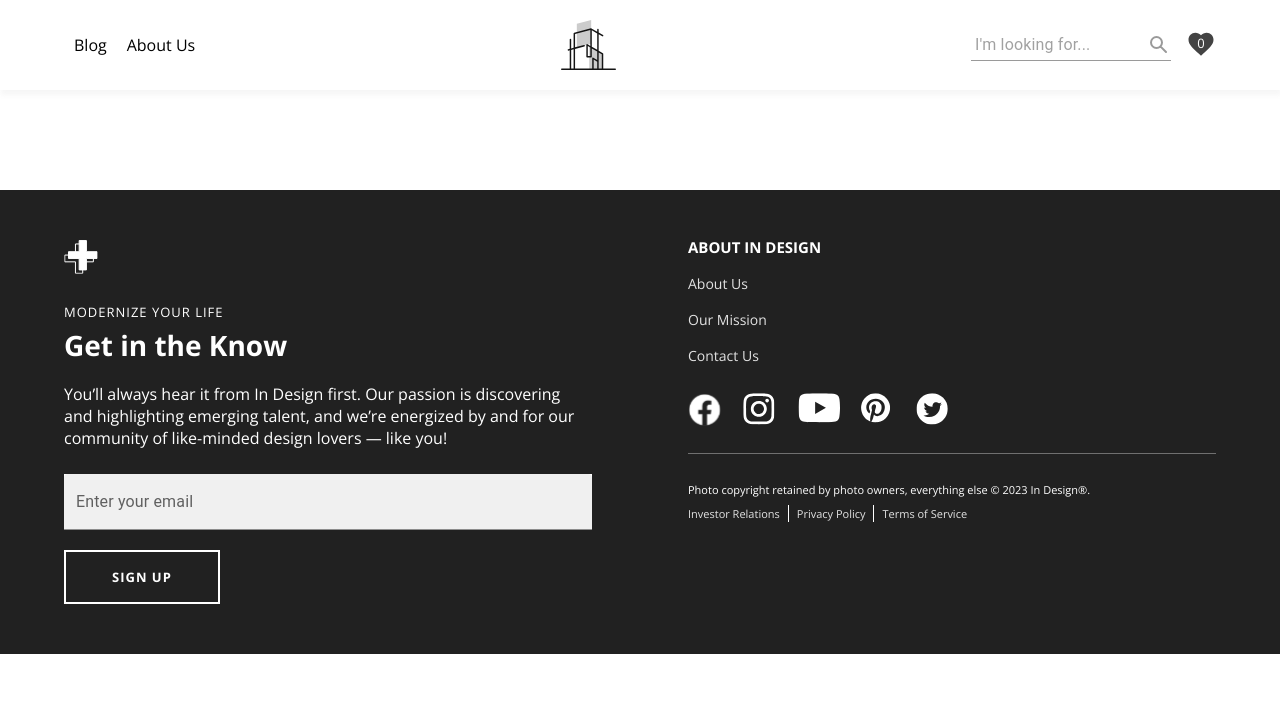
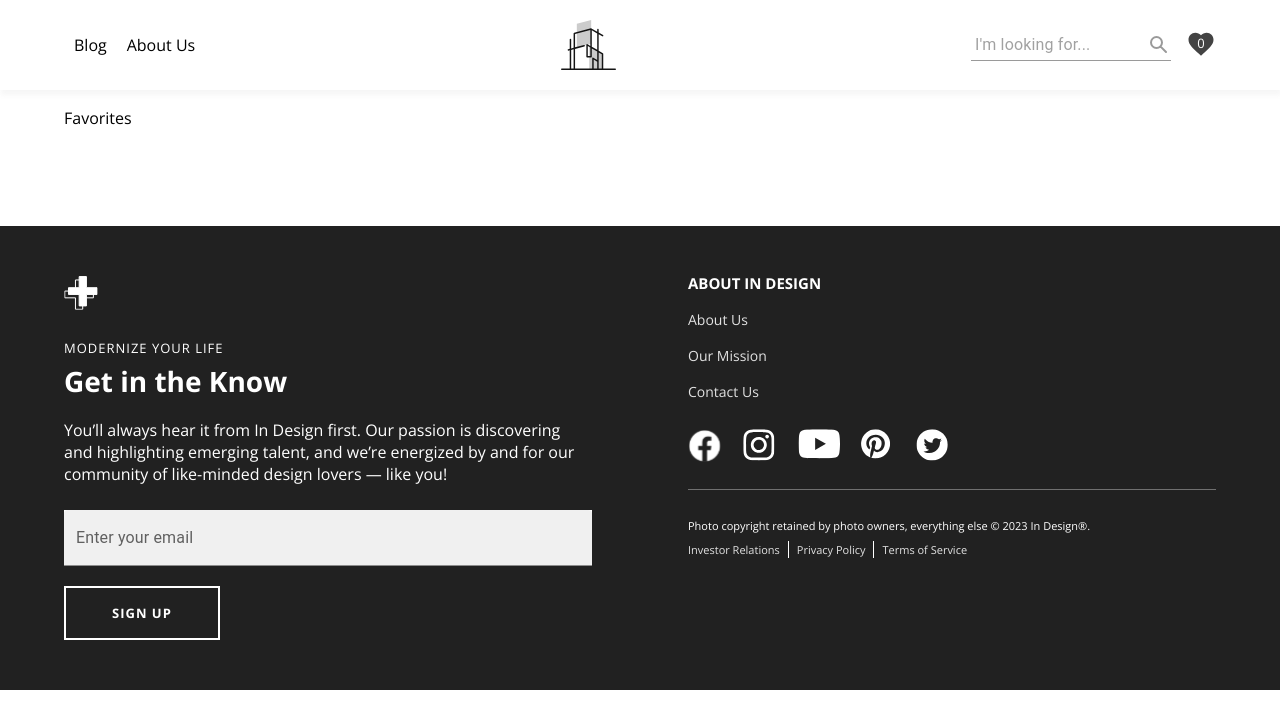
Before and after one commit to tetiana-kozak/design-blog, a React (Create React App) app: page /favorites in a window 1280 px wide. Shown: the top 728 px of the page. Built offline with nearby package versions, Linux system fonts and the light colour scheme.

Commit message:
add:  link to Favorites page

```diff
--- a/src/container/App/App.tsx
+++ b/src/container/App/App.tsx
@@ -8,6 +8,7 @@ import Blog from 'pages/Blog/Blog'
 import AboutUs from 'pages/AboutUs/AboutUs'
 import ArticlePage from 'pages/ArticlePage/ArticlePage'
 import './App.scss'
+import Favorites from 'pages/Favorites/Favorites'
 
 type Props = {}
 const App = (props: Props) => {
@@ -21,6 +22,7 @@ const App = (props: Props) => {
             <Route path="/blog" element={<Blog />} />
             <Route path="/about-us" element={<AboutUs />} />
             <Route path="/blog/:id" element={<ArticlePage />} />
+            <Route path="/favorites" element={<Favorites />} />
           </Routes>
         </Container>
       </main>
--- a/src/container/Header/Header.tsx
+++ b/src/container/Header/Header.tsx
@@ -5,6 +5,7 @@ import Search from 'components/Search/Search'
 import './Header.scss'
 import FavoriteIcon from '@mui/icons-material/Favorite'
 import { useAppSelector } from 'redux/hooks'
+import { NavLink } from 'react-router-dom'
 
 type Props = {}
 const Header = (props: Props) => {
@@ -22,10 +23,12 @@ const Header = (props: Props) => {
           <Logo />
           <div className="main-header__actions">
             <Search />
-            <div className="main-header__favorite-icon">
-              <FavoriteIcon className="icon" />
-              <span className="counter">{favoriteArticlesCount}</span>
-            </div>
+            <NavLink to={'/favorites'}>
+              <div className="main-header__favorite-icon">
+                <FavoriteIcon className="icon" />
+                <span className="counter">{favoriteArticlesCount}</span>
+              </div>
+            </NavLink>
           </div>
         </div>
       </Container>
--- /dev/null
+++ b/src/pages/Favorites/Favorites.tsx
@@ -0,0 +1,5 @@
+type Props = {}
+const Favorites = (props: Props) => {
+  return <div>Favorites</div>
+}
+export default Favorites
```
